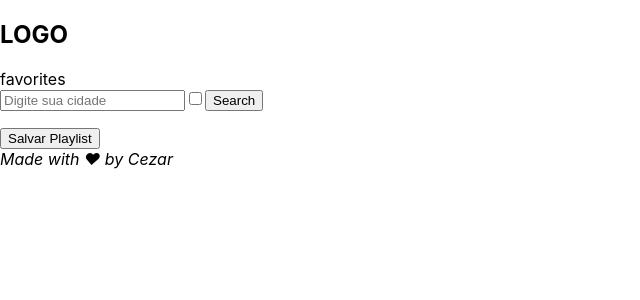
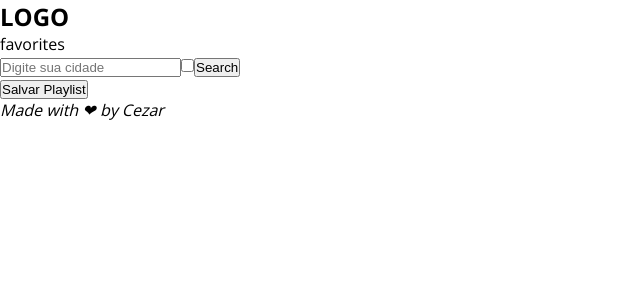
Before and after one commit to ASOCezar-zz/mesha-test, a Next.js app: page / in a window 1280 px wide. Shown: the top 300 px of the page, without its empty margins (0-640 px from the left). Built offline with nearby package versions, Linux system fonts and the light colour scheme.

Commit message:
App Theme

```diff
--- a/src/pages/_app.tsx
+++ b/src/pages/_app.tsx
@@ -1,12 +1,18 @@
 import "../styles/globals.css";
 import type { AppProps } from "next/app";
 import { FavoritesProvider } from "../contexts/FavoritesContext";
+import { ThemeProvider } from "styled-components";
+import { theme } from "../styles/theme";
+import { GlobalStyles } from "../styles/global-styles";
 
 function MyApp({ Component, pageProps }: AppProps) {
   return (
-    <FavoritesProvider>
-      <Component {...pageProps} />
-    </FavoritesProvider>
+    <ThemeProvider theme={theme}>
+      <FavoritesProvider>
+        <Component {...pageProps} />
+        <GlobalStyles />
+      </FavoritesProvider>
+    </ThemeProvider>
   );
 }
 export default MyApp;
--- /dev/null
+++ b/src/styles/global-styles.ts
@@ -0,0 +1,18 @@
+import { createGlobalStyle } from "styled-components";
+
+export const GlobalStyles = createGlobalStyle`
+    * {
+    margin: 0;
+    padding: 0;
+    box-sizing: border-box;
+  }
+
+  html {
+    font-size: 62.5%;
+    scroll-behavior: smooth;
+  }
+
+  body {
+    font-size: 1.6rem;
+  }
+`;
--- a/src/styles/globals.css
+++ b/src/styles/globals.css
@@ -1,9 +1,10 @@
+@import url('https://fonts.googleapis.com/css2?family=Open+Sans:wght@400;700;800&display=swap');
+
 html,
 body {
   padding: 0;
   margin: 0;
-  font-family: -apple-system, BlinkMacSystemFont, Segoe UI, Roboto, Oxygen,
-    Ubuntu, Cantarell, Fira Sans, Droid Sans, Helvetica Neue, sans-serif;
+  font-family: 'Open Sans', sans-serif;
 }
 
 a {
--- /dev/null
+++ b/src/styles/theme.ts
@@ -0,0 +1,33 @@
+export const theme = {
+  colors: {
+    primaryColor: "#0A1128",
+    lightBg: "#FFFFFF",
+    white: "#FFFFFF",
+    darkBg: "#0A1128",
+    secondaryColor: "#DC143C",
+    mediumGray: "#DDDDDD",
+  },
+  font: {
+    sizes: {
+      xsmall: "0.8rem",
+      small: "1.6rem",
+      medium: "2.4rem",
+      large: "3.2rem",
+      xlarge: "4rem",
+      xxlarge: "4.8rem",
+      huge: "5.6rem",
+    },
+    spacings: {
+      xsmall: "0.8rem",
+      small: "1.6rem",
+      medium: "2.4rem",
+      large: "3.2rem",
+      xlarge: "4rem",
+      xxlarge: "4.8rem",
+      huge: "5.6rem",
+    },
+  },
+  media: {
+    lteMedium: "(max-width: 768px)",
+  },
+} as const;
```
Also changed, not shown: src/styles/Home.module.css (deleted, +0 -121 lines).
